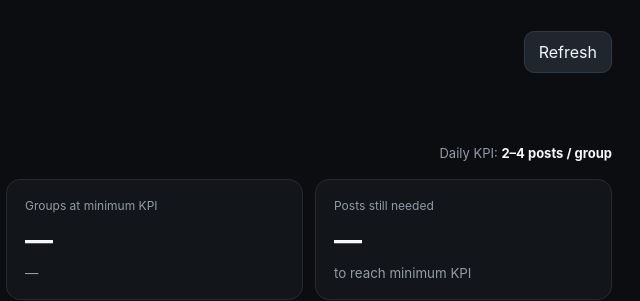
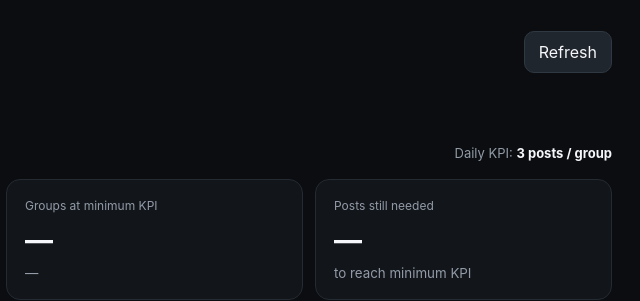
Before and after one commit to kinglee259/bebo-dashboard, a plain HTML site: page index.html in a window 1280 px wide. Shown: the top 301 px of the page, 640-1280 px from the left. Drawn offline with Linux system fonts and the light colour scheme; a script that the page names is missing.

Commit message:
Show 3-post daily KPI

```diff
--- a/index.html
+++ b/index.html
@@ -27,7 +27,7 @@
             <button class="tab" data-day="yesterday">Yesterday</button>
           </div>
         </div>
-        <div class="kpi-copy">Daily KPI: <strong id="kpiRange">2–4 posts / group</strong></div>
+        <div class="kpi-copy">Daily KPI: <strong id="kpiRange">3 posts / group</strong></div>
       </section>
 
       <section class="cards-grid">
```
